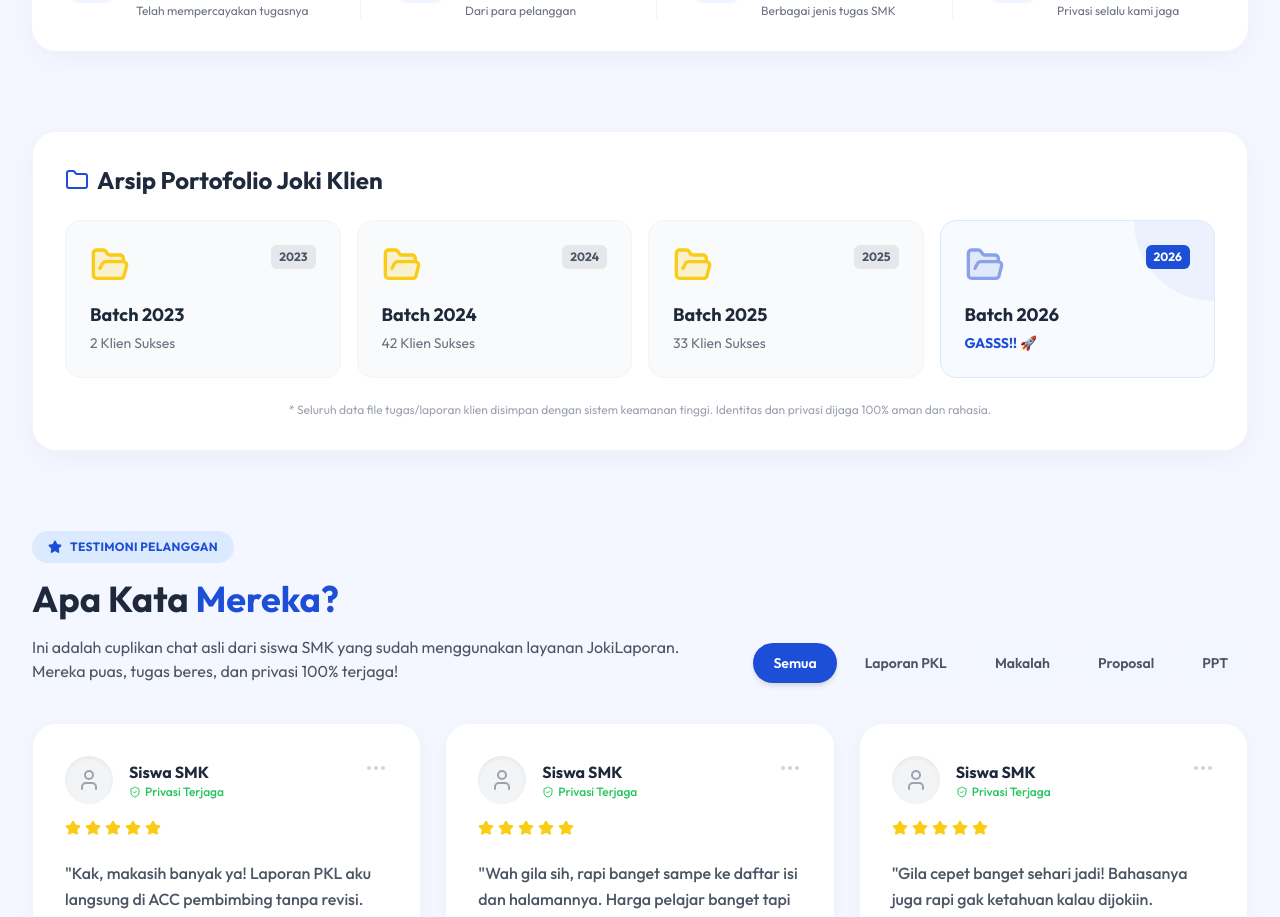
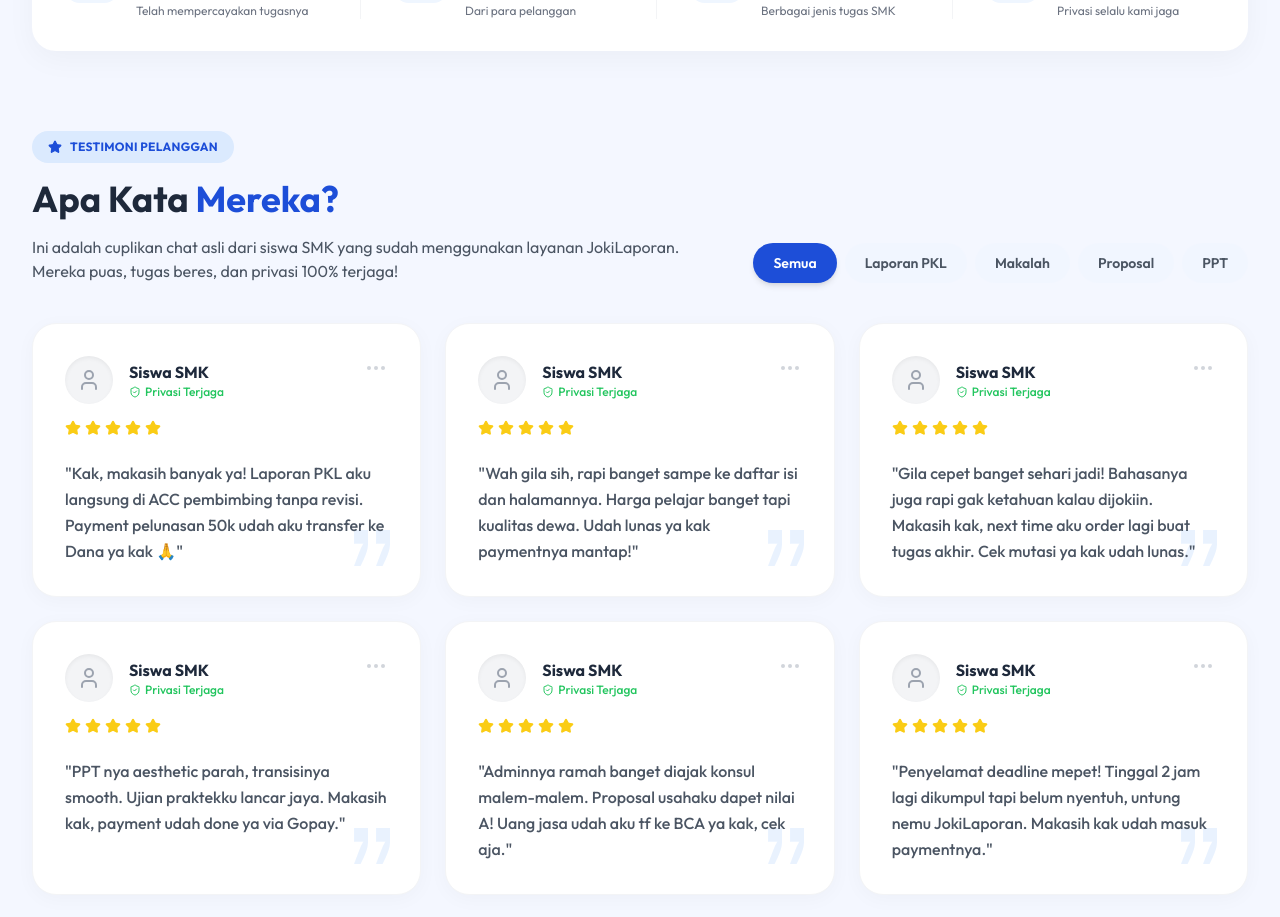
Before and after one commit to Hendi-Firmansah333/Joki-Laporan-SMK, a React (Vite) app: page / in a window 1280 px wide. Shown: the part 3561-4478 px from the top of the page. Built offline with nearby package versions, Linux system fonts and the light colour scheme.

Commit message:
style: remove portfolio folders section per user request for a cleaner look

```diff
--- a/src/App.jsx
+++ b/src/App.jsx
@@ -217,54 +217,6 @@
           </div>
         </div>
 
-        {/* Portofolio Folders */}
-        <div className="bg-white rounded-3xl p-8 shadow-[0_8px_30px_rgb(0,0,0,0.04)] mb-20 relative z-10 border border-gray-100">
-          <h4 className="text-2xl font-bold text-[#1E293B] mb-6 flex items-center gap-2">
-            <Folder className="text-primary" /> Arsip Portofolio Joki Klien
-          </h4>
-          <div className="grid grid-cols-2 md:grid-cols-4 gap-4">
-             {/* 2023 */}
-             <div className="bg-gray-50 rounded-2xl p-6 border border-gray-100 hover:border-primary/30 transition-colors group">
-               <div className="flex justify-between items-start mb-4">
-                 <FolderOpen className="text-yellow-400 fill-yellow-400/20 w-10 h-10 group-hover:scale-110 transition-transform" />
-                 <span className="bg-gray-200 text-gray-600 text-xs font-bold px-2 py-1 rounded-md">2023</span>
-               </div>
-               <div className="font-bold text-lg text-[#1E293B] mb-1">Batch 2023</div>
-               <div className="text-gray-500 text-sm">2 Klien Sukses</div>
-             </div>
-             {/* 2024 */}
-             <div className="bg-gray-50 rounded-2xl p-6 border border-gray-100 hover:border-primary/30 transition-colors group">
-               <div className="flex justify-between items-start mb-4">
-                 <FolderOpen className="text-yellow-400 fill-yellow-400/20 w-10 h-10 group-hover:scale-110 transition-transform" />
-                 <span className="bg-gray-200 text-gray-600 text-xs font-bold px-2 py-1 rounded-md">2024</span>
-               </div>
-               <div className="font-bold text-lg text-[#1E293B] mb-1">Batch 2024</div>
-               <div className="text-gray-500 text-sm">42 Klien Sukses</div>
-             </div>
-             {/* 2025 */}
-             <div className="bg-gray-50 rounded-2xl p-6 border border-gray-100 hover:border-primary/30 transition-colors group">
-               <div className="flex justify-between items-start mb-4">
-                 <FolderOpen className="text-yellow-400 fill-yellow-400/20 w-10 h-10 group-hover:scale-110 transition-transform" />
-                 <span className="bg-gray-200 text-gray-600 text-xs font-bold px-2 py-1 rounded-md">2025</span>
-               </div>
-               <div className="font-bold text-lg text-[#1E293B] mb-1">Batch 2025</div>
-               <div className="text-gray-500 text-sm">33 Klien Sukses</div>
-             </div>
-             {/* 2026 */}
-             <div className="bg-blue-50/50 rounded-2xl p-6 border border-blue-100 hover:border-primary/30 transition-colors group relative overflow-hidden">
-               <div className="absolute top-0 right-0 w-20 h-20 bg-primary/10 rounded-bl-full -z-10 group-hover:bg-primary/20 transition-colors"></div>
-               <div className="flex justify-between items-start mb-4 relative z-10">
-                 <FolderOpen className="text-primary fill-primary/20 w-10 h-10 group-hover:scale-110 transition-transform animate-pulse" />
-                 <span className="bg-primary text-white text-xs font-bold px-2 py-1 rounded-md">2026</span>
-               </div>
-               <div className="font-bold text-lg text-[#1E293B] mb-1 relative z-10">Batch 2026</div>
-               <div className="text-primary font-bold text-sm relative z-10">GASSS!! 🚀</div>
-             </div>
-          </div>
-          <p className="text-xs text-gray-400 mt-6 text-center">
-            * Seluruh data file tugas/laporan klien disimpan dengan sistem keamanan tinggi. Identitas dan privasi dijaga 100% aman dan rahasia.
-          </p>
-        </div>
 
         {/* Apa Kata Mereka Header */}
         <div className="mb-10">
```
